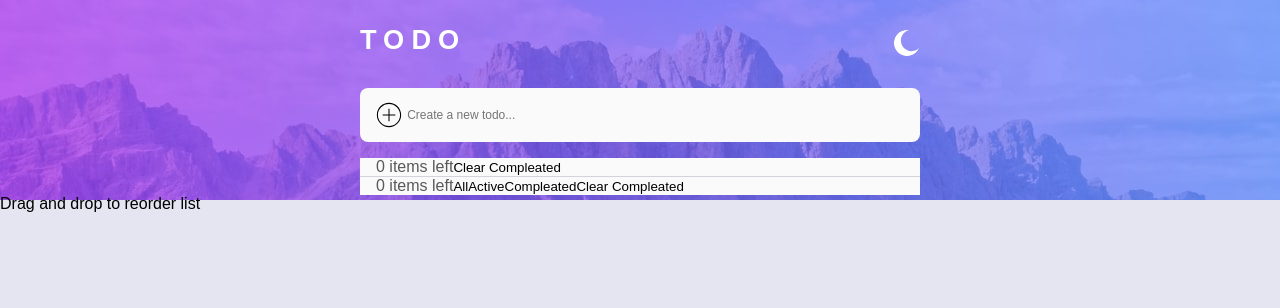
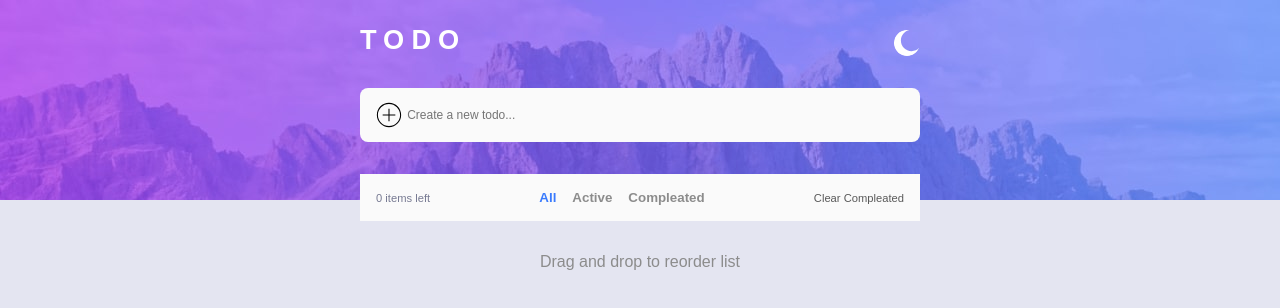
Before and after one commit to hectorgarcia07/FEM-React-Todo, a React (Create React App) app: page / in a window 1280 px wide. Shown: the top 308 px of the page. Built offline with nearby package versions, Linux system fonts and the light colour scheme.

Commit message:
Refactored to use styled components

```diff
--- a/src/App.js
+++ b/src/App.js
@@ -10,7 +10,7 @@ import TodoFilter from "./components/TodoFilter";
 
 import { ThemeProvider } from 'styled-components'
 import { GlobalStyle } from './components/styles/Global'
-import { BackgroundContainer, ContentContainer } from './components/styles/Containers.styled'
+import { BackgroundContainer, ContentContainer, Footer } from './components/styles/Containers.styled'
 import { light, dark } from './components/styles/Theme.styled'
 
 function App() {
@@ -108,7 +108,7 @@ function App() {
             />
             <TodoFilter />
           </ContentContainer>
-          <p className="todo-info">Drag and drop to reorder list</p>
+          <Footer className="todo-info">Drag and drop to reorder list</Footer>
         </BackgroundContainer>
       </main>
     </ThemeProvider>
--- a/src/components/TodoFilter.js
+++ b/src/components/TodoFilter.js
@@ -1,5 +1,8 @@
 import { useDispatch, useSelector } from "react-redux"
 import { clearCompleted, updateTodoFilter } from "../reducers/todoReducer"
+import { InfoContainer, TodoFilterContainer } from "../components/styles/Containers.styled"
+import { TodosLeft } from "./styles/TodosLeft.styled"
+import { TodoClear, TodoFilterBtn } from "./styles/Button.styled"
 
 //will change the types of filters 'all', 'compleated', active'
 //will also be able to clear all current completed todos
@@ -17,41 +20,40 @@ const TodoFilter = () => {
 
   return (
     <>
-      <div className="todo-node todo-detail-node mobile-info">
-        <p className="todo-detail todo-num-items">
+      <InfoContainer mobile >
+        <TodosLeft className="todo-detail">
           {todosLeft} {todosLeft === 1 ? 'item' : 'items' } left
-        </p>
-        <button
-          className="todo-detail todo-clear"
+        </TodosLeft>
+        <TodoClear
           onClick={() => dispatch(clearCompleted()) }
-        >Clear Compleated</button>
-      </div>
-      <div className="todo-node todo-filter">
-        <p className="todo-detail desktop-items-left todo-num-items">
+        >Clear Compleated</TodoClear>
+      </InfoContainer>
+      <InfoContainer desktop >
+        <TodosLeft desktop >
           {todosLeft} {todosLeft === 1 ? 'item' : 'items' } left
-        </p>
-        <div className="todo-filter-container">
-          <button
-            className={`todo-filter-option ${filter === 'ALL' ? 'active-option' : ''}`}
+        </TodosLeft>
+        <TodoFilterContainer >
+          <TodoFilterBtn
+            className={`${filter === 'ALL' ? 'active-option' : ''}`}
             id="todo-all"
             onClick={() => dispatch(updateTodoFilter('ALL')) }
-          >All</button>
-          <button
-            className={`todo-filter-option ${filter === 'ACTIVE' ? 'active-option' : ''}`}
+          >All</TodoFilterBtn>
+          <TodoFilterBtn
+            className={`${filter === 'ACTIVE' ? 'active-option' : ''}`}
             id="todo-active"
             onClick={() => dispatch(updateTodoFilter('ACTIVE')) }
-          >Active</button>
-          <button
-            className={`todo-filter-option ${filter === 'COMPLETED' ? 'active-option' : ''}`}
+          >Active</TodoFilterBtn>
+          <TodoFilterBtn
+            className={`${filter === 'COMPLETED' ? 'active-option' : ''}`}
             id="todo-complete"
             onClick={() => dispatch(updateTodoFilter('COMPLETED')) }
-          >Compleated</button>
-        </div>
-        <button
-          className="todo-detail todo-clear desktop-clear-todo"
+          >Compleated</TodoFilterBtn>
+        </TodoFilterContainer>
+        <TodoClear
+          desktop
           onClick={() => dispatch(clearCompleted()) }
-        >Clear Compleated</button>
-      </div>
+        >Clear Compleated</TodoClear>
+      </InfoContainer>
     </>
   )
 }
--- a/src/components/styles/Button.styled.js
+++ b/src/components/styles/Button.styled.js
@@ -1,6 +1,7 @@
-import styled from "styled-components"
+import styled, { css } from "styled-components"
 
 import crossSvg from "../../images/icon-cross.svg"
+import { minWidth } from "./Theme.styled"
 
 export const ThemeToggleBtn = styled.button`
   background: url(${({theme}) => theme.imgs.themeIcon}) no-repeat center;
@@ -16,3 +17,41 @@ export const CrossBtn = styled.button`
   background: url(${crossSvg}) no-repeat center;
   flex-basis: 1rem;
 `
+
+export const TodoClear = styled.button`
+  font-size: 0.7rem;
+  align-self: center;
+  color: ${({theme}) => theme.colors.formFontColor};
+  padding: 1rem;
+  text-decoration: none;
+  color: inherit;
+
+  ${ props => props.desktop && css`
+    display: none;
+  `}
+
+  &:hover {
+    color: ${({theme}) => theme.colors.optionHoverColor};
+  }
+
+  @media(min-width: ${minWidth}){
+    display: block;
+    margin-left: auto;
+  }
+`
+export const TodoFilterBtn = styled.button`
+  color: ${({theme}) => theme.colors.fadedTextColor};
+  font-weight: 800;
+  padding: 1rem 0.5rem;
+
+  &:hover {
+    color: ${({theme}) => theme.colors.optionHoverColor};
+  }
+
+  &.active-option {
+    color: ${({theme}) => theme.colors.activeOptionColor};
+  }
+  &.active-option:hover {
+    color: ${({theme}) => theme.colors.activeOptionColor};
+  }
+`
--- a/src/components/styles/Containers.styled.js
+++ b/src/components/styles/Containers.styled.js
@@ -1,4 +1,4 @@
-import styled from "styled-components"
+import styled, { css } from "styled-components"
 import { minWidth, maxWidth } from './Theme.styled'
 
 export const BackgroundContainer = styled.div`
@@ -56,3 +56,48 @@ export const ContentContainer = styled.div`
 export const ThemeContainer = styled.div`
   align-self: end;
 `
+
+export const InfoContainer = styled.div`
+  display: flex;
+  padding: 0 0.8rem 0 1rem;
+  background-color: ${({theme}) => theme.colors.nodeBackgroundColor};
+  color: ${({theme}) => theme.colors.fontColor};
+  font-size: 1rem;
+  border-bottom: 1px solid ${({theme}) => theme.colors.borderBottomColor};
+  transition: background-color 0.5s;
+
+  ${ props => props.mobile && css`
+    justify-content: space-between;
+    color: hsl(234, 11%, 52%);
+    padding: 0;
+    border-bottom-left-radius: 10px;
+    border-bottom-right-radius: 10px;
+    border: none;
+
+    @media( min-width: ${minWidth}){
+      display: none;
+    }
+  `};
+
+  ${ props => props.desktop && css`
+    justify-content: space-evenly;
+    border: none;
+    border-radius: 5px;
+    margin-top: 1rem;
+    padding: 0;
+
+    &:last-child {
+      border-radius: 0px;
+    }
+  `};
+
+`
+export const TodoFilterContainer = styled.div`
+  display: flex;
+`
+
+export const Footer = styled.p`
+  text-align: center;
+  color: ${({theme}) => theme.colors.fadedTextColor };
+  padding: 2rem;
+`
--- /dev/null
+++ b/src/components/styles/TodosLeft.styled.js
@@ -0,0 +1,22 @@
+import styled, {css} from "styled-components"
+import { minWidth, maxWidth } from "./Theme.styled"
+
+export const TodosLeft = styled.p`
+  font-size: 0.7rem;
+  align-self: center;
+  color: ${({theme}) => theme.colors.formFontColor };
+  padding: 1rem;
+
+  &:hover {
+    color: ${({theme}) => theme.colors.optionHoverColor };
+  }
+
+  ${(props) => props.desktop && css`
+    display: none;
+
+    @media(min-width: ${minWidth}){
+      display: block;
+      margin-right: auto
+    }
+  `};
+`
--- a/src/style.css
+++ b/src/style.css
@@ -3,79 +3,6 @@
   color: black;
   margin-left: auto;
   background: var(--theme-icon) no-repeat center right;
-}
-
-/* ------------------------------------------ */
-
-.todo-detail-node {
-  justify-content: space-between;
-  color: hsl(234, 11%, 52%);
-  padding: 0;
-  border-bottom-left-radius: 10px;
-  border-bottom-right-radius: 10px;
-  border: none;
-}
-
-.todo-detail {
-  font-size: 0.7rem;
-  align-self: center;
-  color: var(--form-font-color);
-  padding: 1rem;
-}
-
-.todo-clear {
-  padding: 1rem;
-  text-decoration: none;
-  color: inherit;
-  color: var(--form-font-color);
-}
-
-.todo-detail:hover {
-  color: var(--option-hovor-color);
-}
-
-.todo-clear:hover {
-  color: var(--option-hovor-color);
-}
-
-.todo-filter {
-  justify-content: space-evenly;
-  border: none;
-  border-radius: 5px;
-  margin-top: 1rem;
-  padding: 0;
-}
-
-.todo-filter:last-child {
-  border-radius: 0px;
-}
-
-.todo-filter-option {
-  color: var(--fadded-text-color);
-  font-weight: 800;
-  padding: 1rem 0.5rem;
-}
-
-.todo-filter-option:hover {
-  color: var(--option-hovor-color);
-}
-
-.todo-filter-container {
-  display: flex;
-}
-
-.active-option {
-  color: var(--active-option-color);
-}
-
-.active-option:hover {
-  color: var(--active-option-color);
-}
-
-.todo-info {
-  text-align: center;
-  color: var(--fadded-text-color);
-  padding: 2rem;
 }
 
 .desktop-items-left,
@@ -91,10 +18,6 @@
 }
 
 @media only screen and (min-width: 375px) {
-  .mobile-info {
-    display: none;
-  }
-
   .desktop-items-left,
   .desktop-clear-todo {
     display: block;
```
